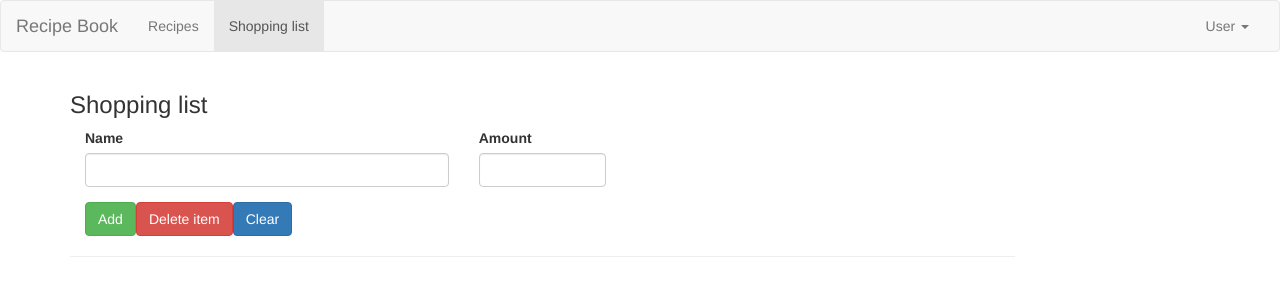
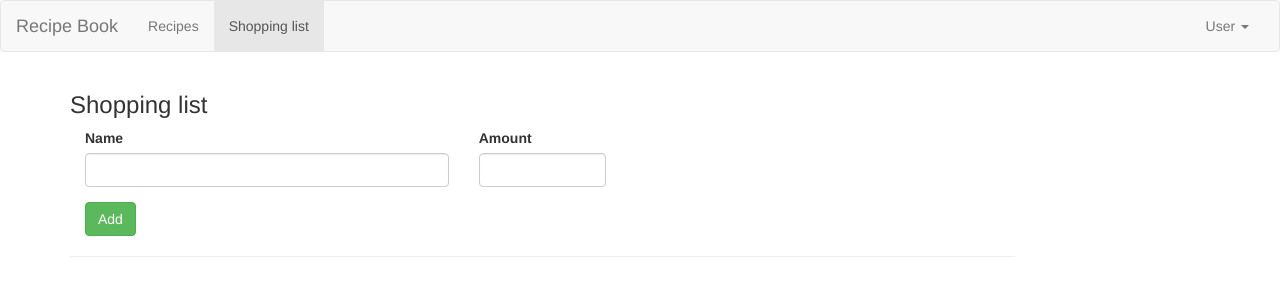
Before and after one commit to SergST7/Angular2-Recepie-Book, an Angular app: page /shopping-list in a window 1280 px wide. Shown: the top 300 px of the page. Built offline with nearby package versions, Linux system fonts and the light colour scheme.

Commit message:
hide some buttons in shopping list sdd component

```diff
--- a/src/app/shopping-list/shopping-list-add.component.html
+++ b/src/app/shopping-list/shopping-list-add.component.html
@@ -26,9 +26,10 @@
 
 			<div class="rov">
 				<div class="col-xs-12">
-					<button class="btn btn-success" type="submit">Add</button>
-					<button class="btn btn-danger" type="button">Delete item</button>
-					<button class="btn btn-primary" type="button">Clear</button>
+					<button class="btn btn-success" type="submit" *ngIf="isAdd">Add</button>
+					<button class="btn btn-success" type="submit" *ngIf="!isAdd">Edit</button>
+					<button class="btn btn-danger" type="button" *ngIf="!isAdd">Delete item</button>
+					<button class="btn btn-primary" type="button" *ngIf="!isAdd">Clear</button>
 				</div>
 			</div>
 
--- a/src/app/shopping-list/shopping-list-add.component.ts
+++ b/src/app/shopping-list/shopping-list-add.component.ts
@@ -5,6 +5,8 @@ import { Component, OnInit } from '@angular/core';
   templateUrl: './shopping-list-add.component.html'
 })
 export class ShoppingListAddComponent implements OnInit {
+
+  isAdd = true
 
   constructor() { }
 
```
